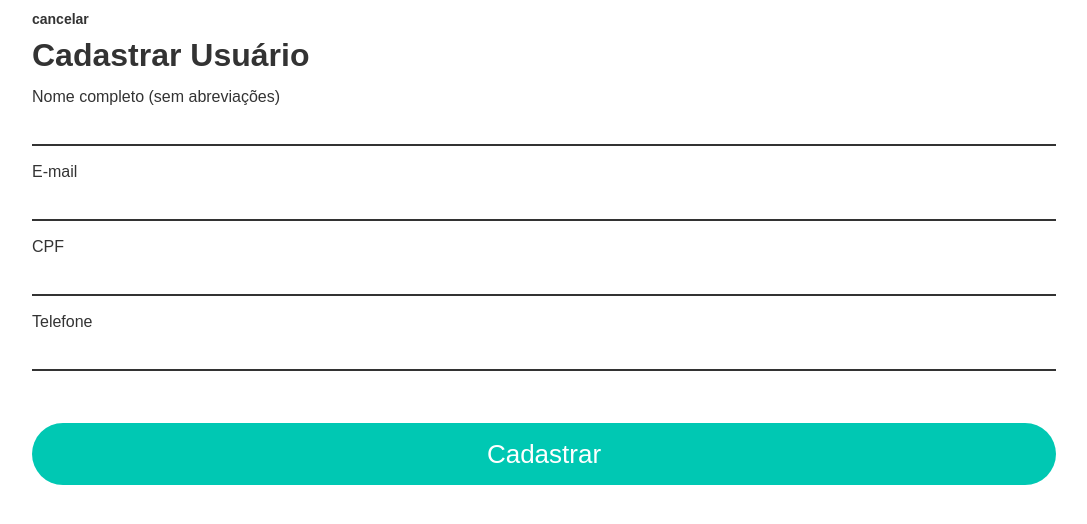
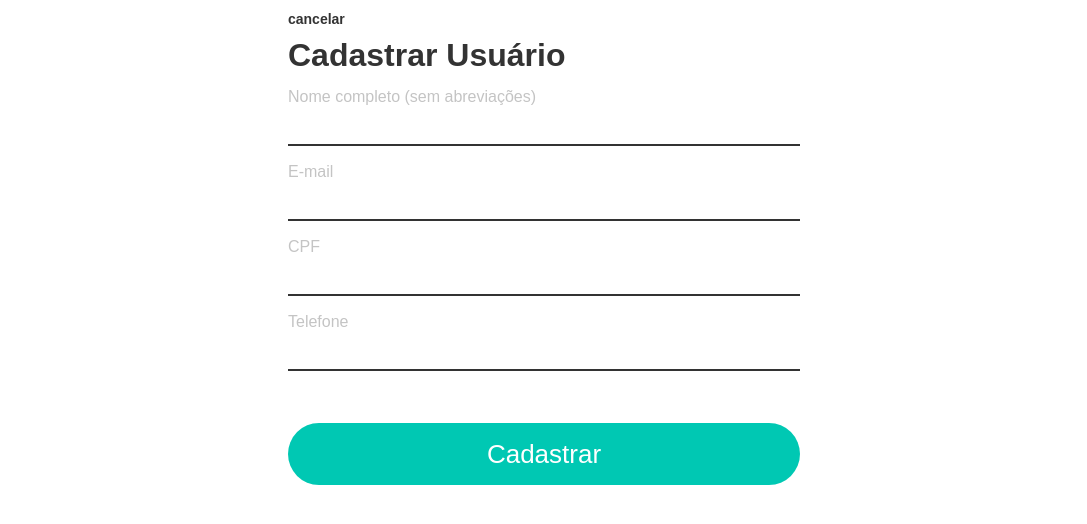
Before and after one commit to mlmarques/teste-frontend, an Angular app in the folder front/: page /usuario/criar in a window 1280 px wide. Shown: the top 524 px of the page, without its empty margins (96-1183 px from the left). Built offline with nearby package versions, Linux system fonts and the light colour scheme.

Commit message:
[CriarUsuario] Finalizações de estilo

```diff
--- a/front/src/app/components/usuario/criar-usuario/criar-usuario.component.scss
+++ b/front/src/app/components/usuario/criar-usuario/criar-usuario.component.scss
@@ -1,15 +1,14 @@
-$label-cadastro: #333333;
+$label-cadastro: #c4c4c4;
 $input-cadastro: #333333;
+$input-borda: #333333;
 $input-foco: #333333;
 $input-invalido: #eb4a46;
 
 .formulario-container{
-    width: 80%;
-    margin: auto;
 
     & .titulo-formulario{
         font-size: 32px;
-        color: $label-cadastro;
+        color: $input-foco;
         font-weight: bold;
         padding-top: 12px;
     }
@@ -31,11 +30,11 @@ $input-invalido: #eb4a46;
         margin-top: 12px;
         font-size: 14px;
         font-weight: bold;
-        color: $label-cadastro;
+        color: $input-foco;
         cursor: pointer;
 
         &:hover{
-            border-bottom: 2px solid $label-cadastro;
+            border-bottom: 2px solid $input-foco;
         }
     }
 }
@@ -55,7 +54,7 @@ $input-invalido: #eb4a46;
     padding: 8px 0;
     color: $input-cadastro;
     font-size: 20px;
-    border-bottom: 2px solid $input-cadastro;
+    border-bottom: 2px solid $input-borda;
 
     &:focus{
         color: $input-foco;
@@ -86,3 +85,32 @@ $input-invalido: #eb4a46;
         background-color: #f6f6f6;
     }
 }
+
+
+@media only screen and (min-width: 768px){
+    .formulario-container{
+        width: 40%;
+        margin: auto;
+    }
+}
+
+@media only screen and (max-width: 768px){
+    .formulario-container{
+        width: 60%;
+        margin: auto;
+    }
+}
+
+@media only screen and (max-width: 425px){
+    .formulario-container{
+        width: 80%;
+        margin: auto;
+    }
+}
+
+@media only screen and (max-width: 321px){
+    .formulario-container{
+        width: 90%;
+        margin: auto;
+    }
+}
```
